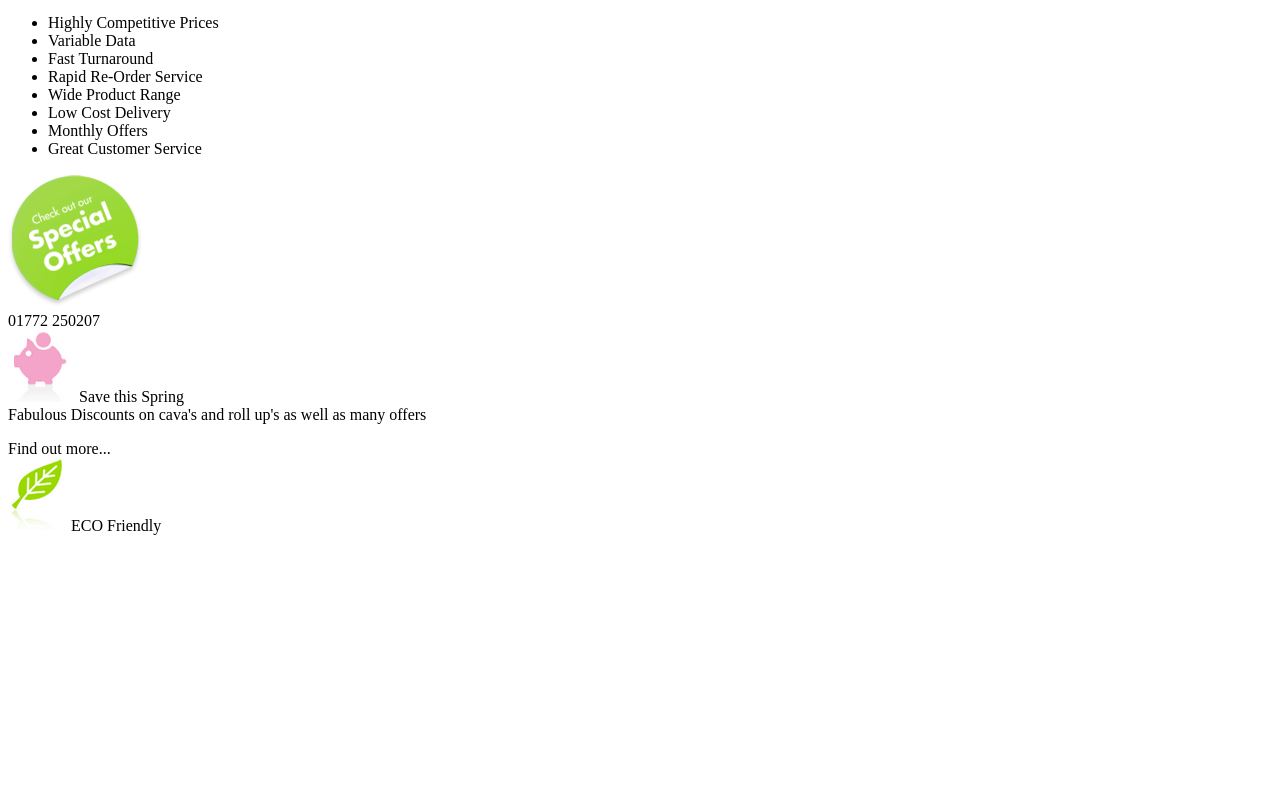
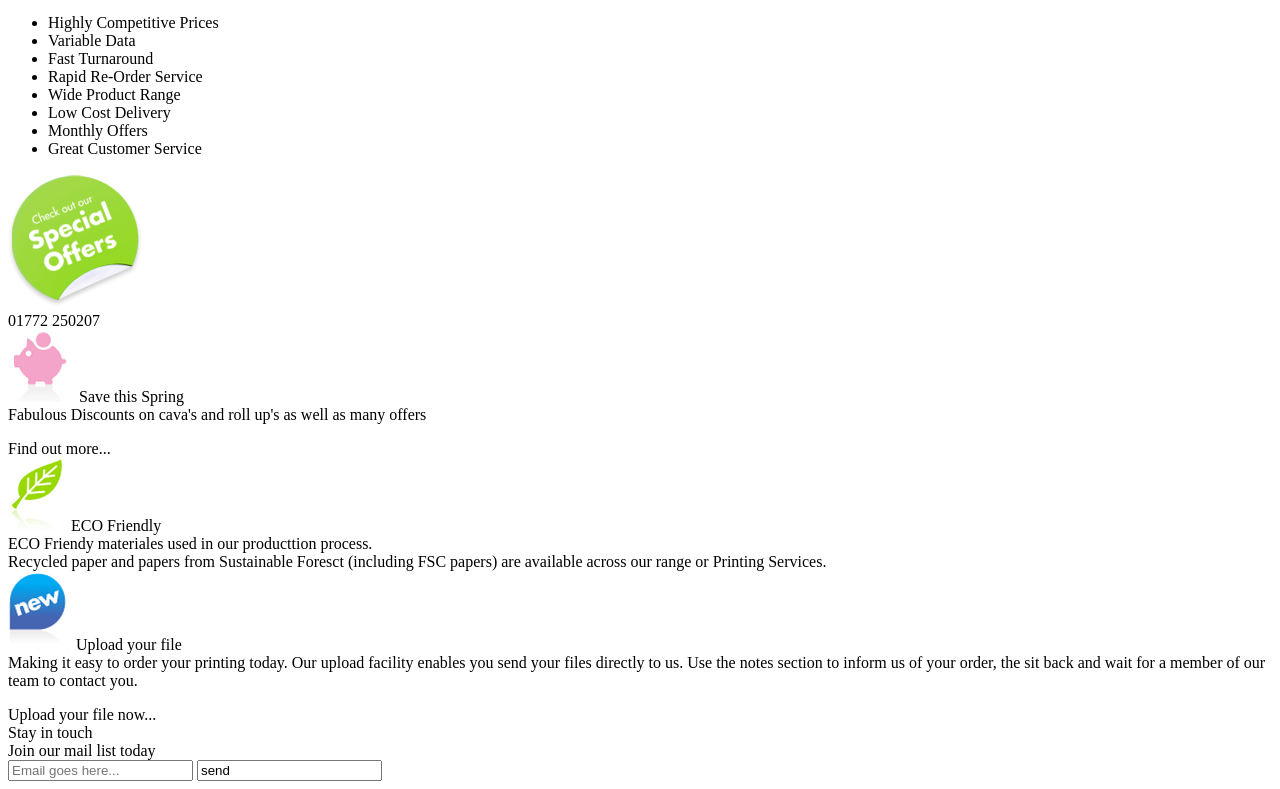
Before and after one commit to KeVVVuN/pw15162022, a plain HTML site: page PracticaCSS02/index.html in a window 1280 px wide. Shown: the part 684-1473 px from the top of the page. Before the commit the page ends 1227 px from the top, so only its background shows below. Drawn offline with Linux system fonts and the light colour scheme.

Commit message:
Practica CSS02 HTML terminado

```diff
--- a/PracticaCSS02/index.html
+++ b/PracticaCSS02/index.html
@@ -74,12 +74,39 @@
             <span class="colorverde nito">
                 ECO Friendly
             </span>
+            <br>
+            ECO Friendy materiales used in our producttion
+            process.
+            <br>
+            Recycled paper and papers from Sustainable Foresct
+            (including FSC papers) are available across our
+            range or Printing Services.
         </article>
         <article>
+            <img src="img/new.png" alt="">
+            <span class="colorazul nito">
+                Upload your file
+            </span>
+            <br>
+            Making it easy to order your printing today.
+            Our upload facility enables you send your files
+            directly to us. Use the notes section to inform
+            us of your order, the sit back and wait for a
+            member of our team to contact you.
+            <p></p>
+            <span class="colorazul">
+                Upload your file now...
+            </span>
 
         </article>
         <article>
-
+            <span class="colorrosa letramediana">
+                Stay in touch
+            </span>
+            <br>
+            Join our mail list today <br>
+            <input type="email" placeholder="Email goes here...">
+            <input type="sumbit" value="send">
         </article>
 </body>
 </html>
```
